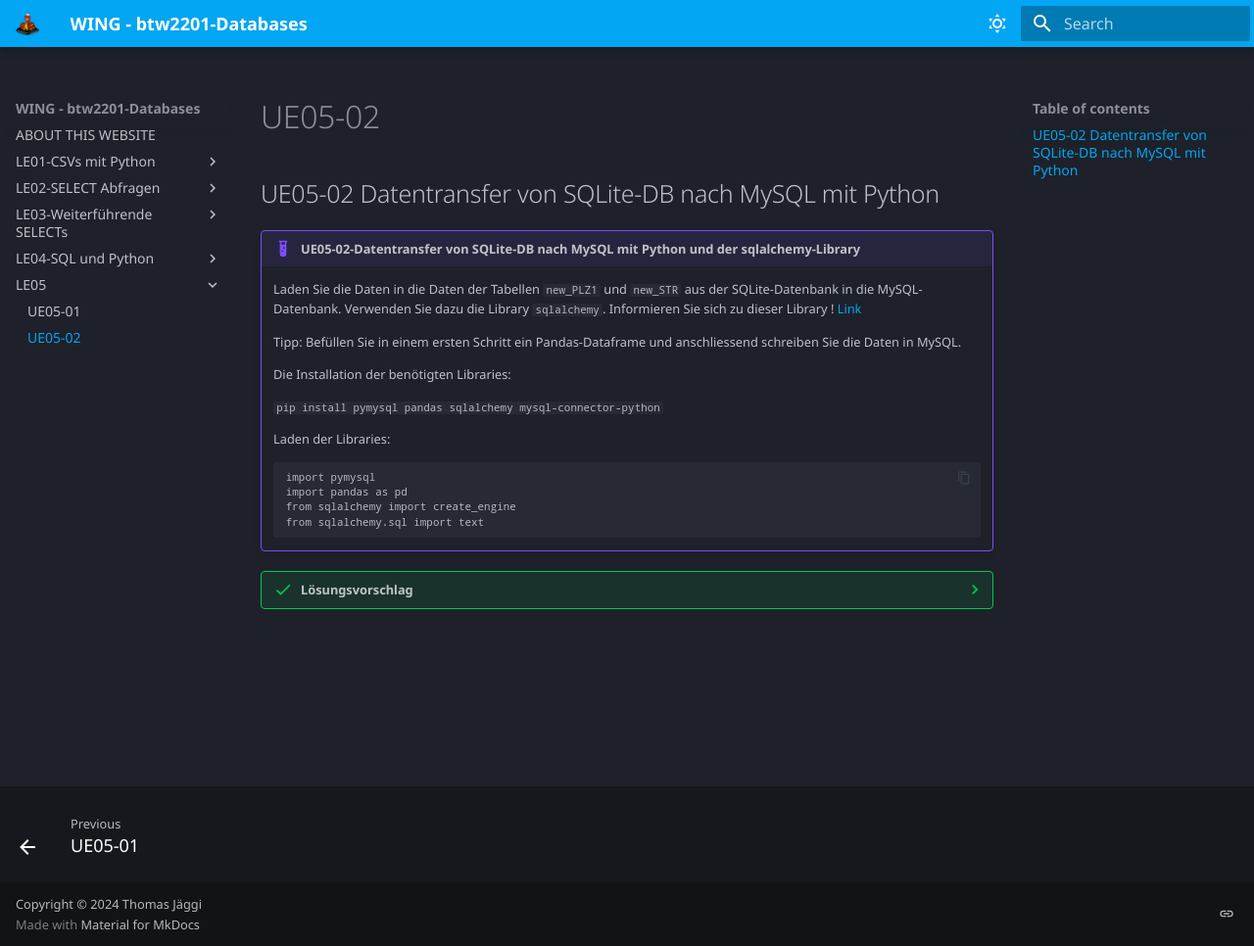
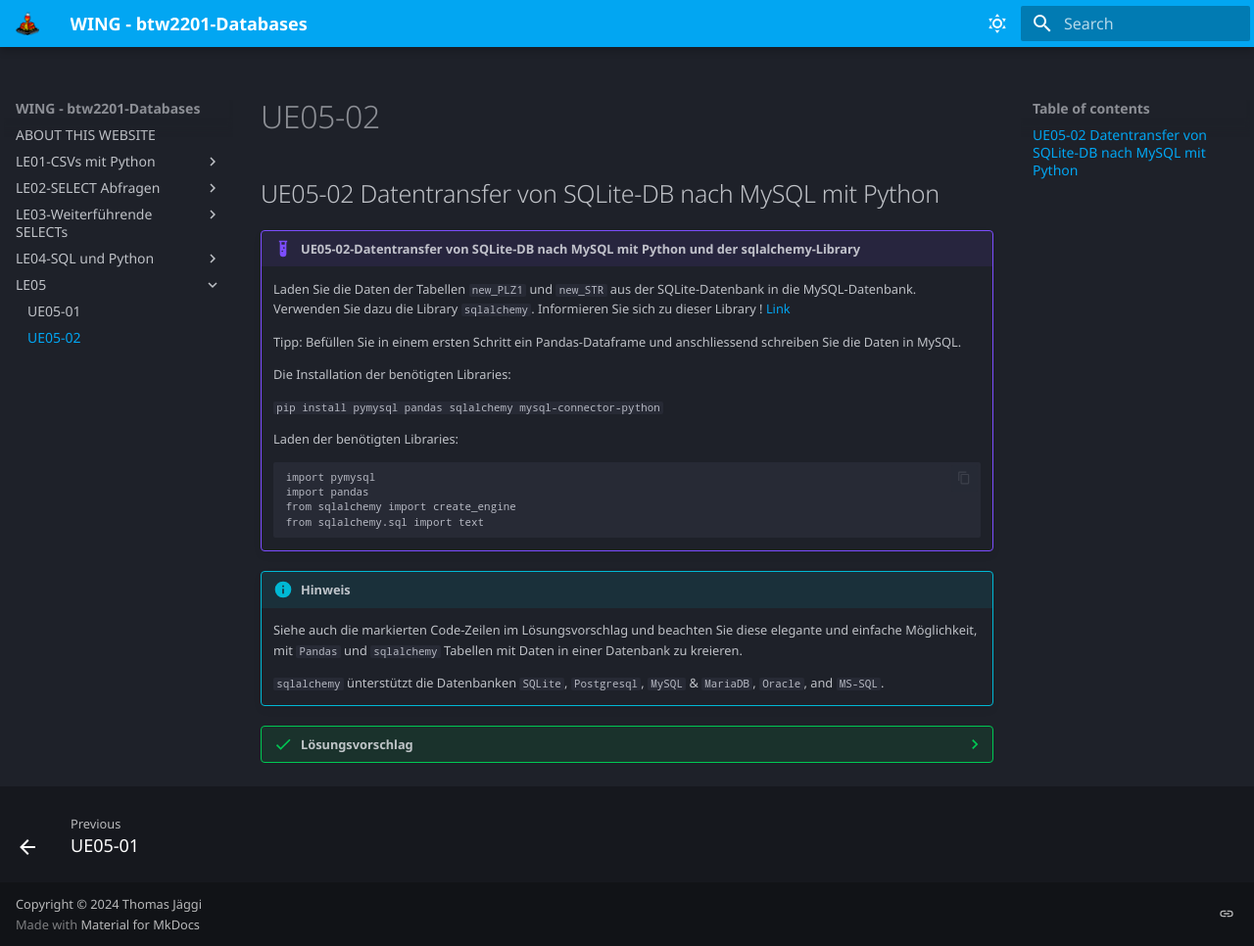
Before and after one commit to tjaeggi/btw2201_databases, an MkDocs documentation site: the page built from docs/le05/ue05-02.md, in a window 1280 px wide and 966 px high. Shown: the whole window at 98% size. Built offline with MkDocs 1.6.1 and Material for MkDocs 9.7.7, drawn with Linux system fonts in a browser that asks for light colours; emoji names are drawn with the system emoji font; some web fonts are replaced.

Commit message:
Sun Oct 20 09:09:30 PM CEST 2024

````diff
--- a/docs/le05/ue05-02.md
+++ b/docs/le05/ue05-02.md
@@ -13,21 +13,27 @@
 
     `pip install pymysql pandas sqlalchemy mysql-connector-python`
 
-    Laden der Libraries:
+    Laden der benötigten Libraries:
 
     ```
     import pymysql
-    import pandas as pd
+    import pandas
     from sqlalchemy import create_engine
     from sqlalchemy.sql import text
     ```
 
 
+!!! info "Hinweis"
+
+    Siehe auch die markierten Code-Zeilen im Lösungsvorschlag und beachten Sie diese elegante und einfache Möglichkeit, mit `Pandas` und `sqlalchemy` Tabellen mit Daten in einer Datenbank zu kreieren.
+
+    `sqlalchemy` ünterstützt die Datenbanken `SQLite`, `Postgresql`, `MySQL` & `MariaDB`, `Oracle`, and `MS-SQL`.
+
 
 
 ??? success "Lösungsvorschlag"
 
-    ```py linenums="1"
+    ```py linenums="1" hl_lines="74 75"
     """
     File: ue05-02.py
     Author: Thomas Jäggi
@@ -60,7 +66,7 @@
     username = 'tom'
     password = 'mysecretmySQLpassword'
     hostname = 'hercule.lan.tj'
-    database = 'pytest'
+    database = 'pytest'    # in MySQL auch Schema genannt.
 
     # Create a connection string for MySQL
     connection_string = f'mysql+mysqlconnector://{username}:{password}@{hostname}/{database}'
@@ -127,3 +133,5 @@
     # Close the mySQL-connection
     con_mysql.close()
     ```
+
+    1. :man_raising_hand:  siehe [pandas.DataFrame.to_sql](https://pandas.pydata.org/docs/reference/api/pandas.DataFrame.to_sql.html){:target="_blank"}
````
Also changed, not shown: other parts of docs/le05/ue05-02.md (+2 -2 lines).
